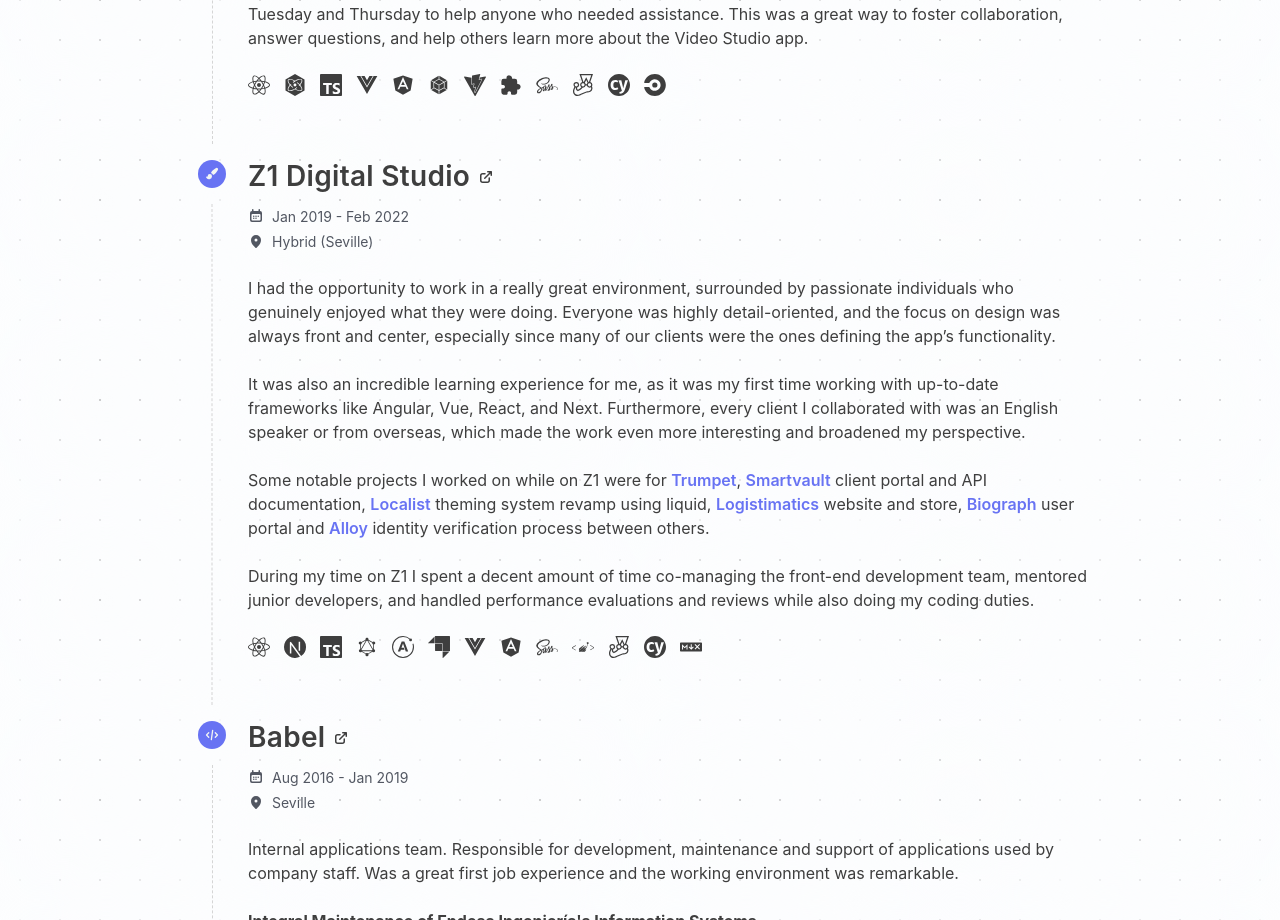
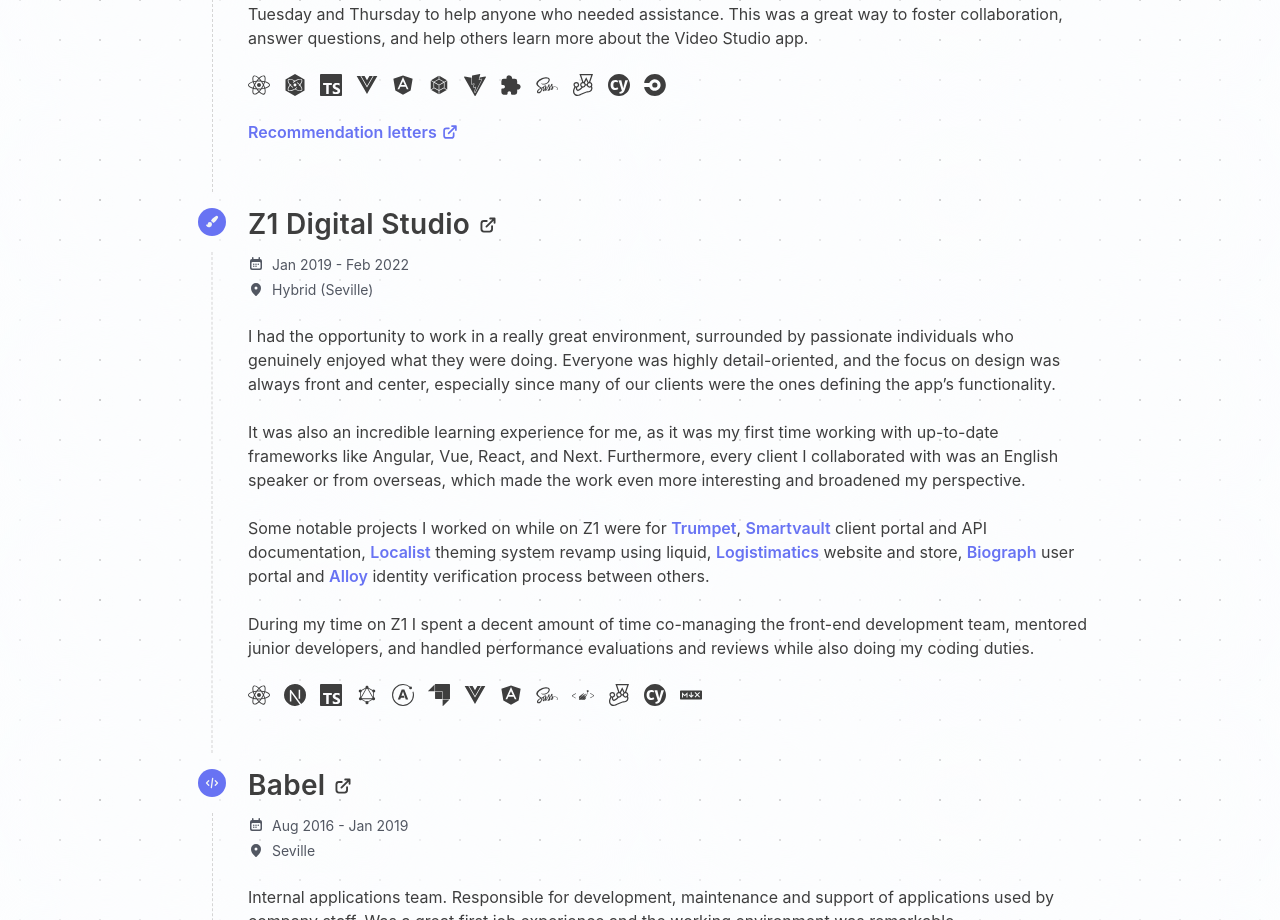
Before and after one commit to Josmolmor/molina-digital-nuxt, a Nuxt app: page / in a window 1280 px wide. Shown: the part 900-1820 px from the top of the page. Built offline with nearby package versions, Linux system fonts and the light colour scheme.

Commit message:
add recommendation letters link

```diff
--- a/components/Timeline.vue
+++ b/components/Timeline.vue
@@ -42,6 +42,15 @@
             :key="stack">
             <component v-if="stack" :is="`${stack}Icon`" />
           </span>
+        </div>
+        <div class="recommendation-link" v-if="item.recommendationLink">
+          <NuxtLink
+            class="recommendation-letter-link"
+            :to="item.recommendationLink"
+            target="_blank">
+            <span>{{ $t('recommendation_letters') }}</span>
+            <component :is="ArrowTopRightOnSquareIcon" />
+          </NuxtLink>
         </div>
       </div>
     </div>
@@ -217,8 +226,8 @@
   > svg {
     color: var(--text);
     flex-shrink: 0;
-    height: 16px;
-    width: 16px;
+    height: 20px;
+    width: 20px;
   }
 }
 
@@ -247,6 +256,18 @@
   }
 }
 
+.recommendation-letter-link {
+  display: inline-flex;
+  gap: 4px;
+  align-items: center;
+  justify-content: flex-start;
+
+  svg {
+    height: 18px;
+    width: 18px;
+  }
+}
+
 .timeline-date,
 .timeline-location {
   font-size: var(--sub-font-size);
--- a/data/timeline.ts
+++ b/data/timeline.ts
@@ -39,6 +39,7 @@
   location?: string;
   icon?: object; // Vue component
   stack?: StackItem[];
+  recommendationLink?: string;
 };
 
 const timelineItems: TimelineItem[] = [
@@ -64,6 +65,8 @@
       'cypress',
       'circle',
     ],
+    recommendationLink:
+      'https://github.com/Josmolmor/recommendation-letters/tree/main/icims',
   },
   {
     id: '2',
--- a/lang/en-US.json
+++ b/lang/en-US.json
@@ -25,5 +25,6 @@
   "light": "light",
   "dark": "dark",
   "sepia": "sepia",
-  "send_email": "Get in touch"
+  "send_email": "Get in touch",
+  "recommendation_letters": "Recommendation letters"
 }
--- a/lang/es-ES.json
+++ b/lang/es-ES.json
@@ -25,5 +25,6 @@
   "light": "claro",
   "dark": "oscuro",
   "sepia": "sepia",
-  "send_email": "Ponte en contacto conmigo"
+  "send_email": "Ponte en contacto conmigo",
+  "recommendation_letters": "Cartas de recomendación"
 }
--- a/package.json
+++ b/package.json
@@ -20,7 +20,7 @@
     "vue-router": "latest"
   },
   "engines": {
-    "node": ">=18.0.0"
+    "node": ">=18.19.0"
   },
   "devDependencies": {
     "@nuxtjs/seo": "^2.0.0-rc.21",
--- a/pages/index.vue
+++ b/pages/index.vue
@@ -164,8 +164,8 @@
 
     > svg {
       flex-shrink: 0;
-      height: 16px;
-      width: 16px;
+      height: 18px;
+      width: 18px;
     }
   }
 }
```
Also changed, not shown: public/_robots.txt (renamed from public/robots.txt).
